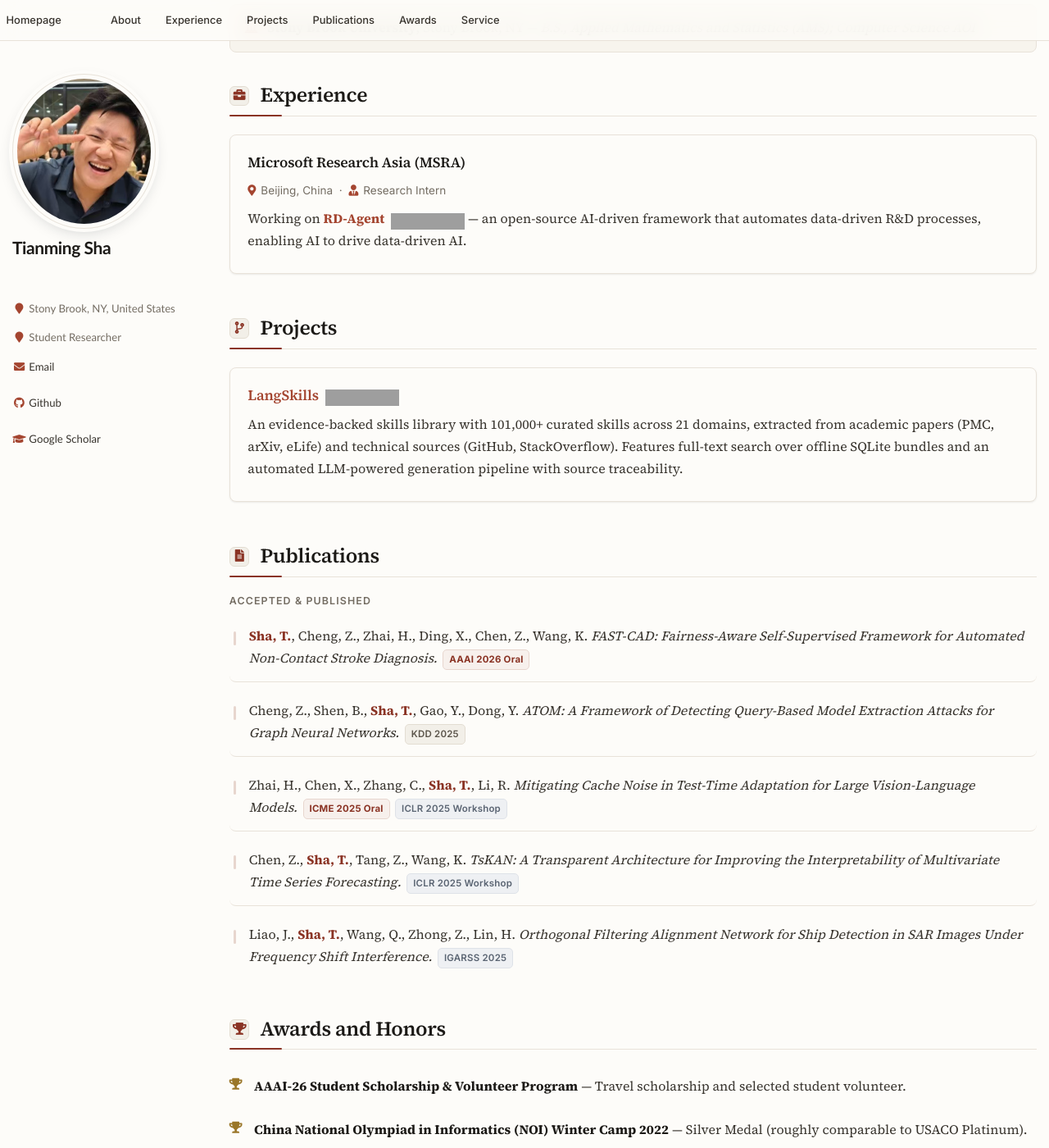
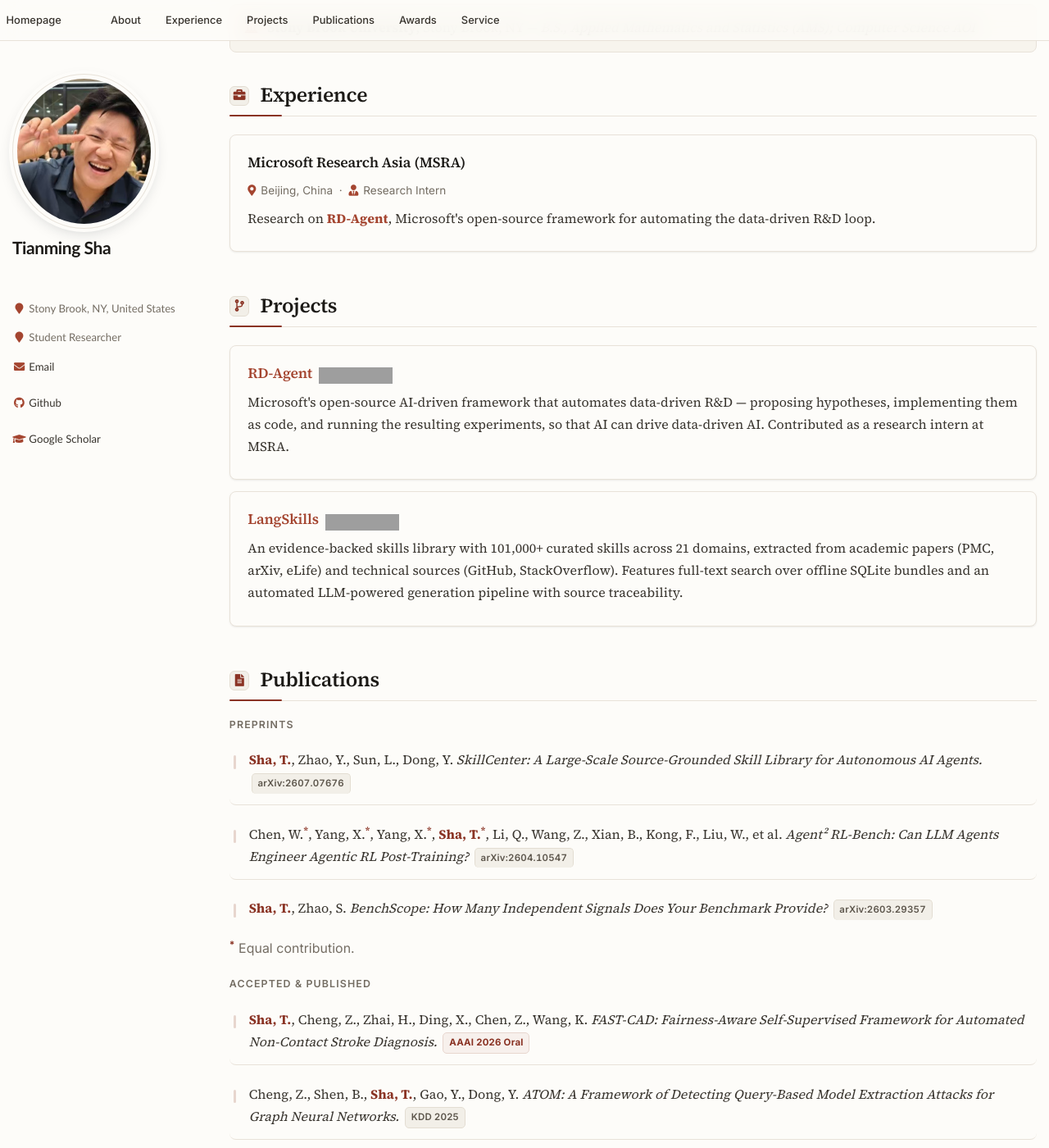
Before and after one commit to shatianming5/shatianming5.github.io, a Jekyll site: the page built from _pages/about.md, in a window 1280 px wide and 1400 px high, scrolled down 349 px. Shown: the whole window at 82% size. Built offline with Jekyll 4.4.1, drawn with Linux system fonts in a browser that asks for light colours; grey boxes are pictures that could not be loaded.

Commit message:
Add preprints, RD-Agent project entry, and equal-contribution marks
Publications gains a Preprints group, listed newest first, for three 2026
arXiv papers: SkillCenter (2607.07676), Agent^2 RL-Bench (2604.10547) and
BenchScope (2603.29357). All three identifiers were resolved against
arxiv.org and the returned titles match. Each tag links to the abstract
page, which needs an `.page__content a.venue` selector to out-specify the
generic content-link rule that would otherwise recolour it.

Agent^2 RL-Bench has four co-first authors (Chen, both Yangs, Sha); they
are marked with asterisks and explained by a footnote under the group.

RD-Agent now also appears under Projects with its star badge, since it is
a body of work rather than only a job description. The MSRA experience
card was shortened to a one-line pointer so the same sentence no longer
appears twice within one screen.

Co-authored-by: Copilot <223556219+Copilot@users.noreply.github.com>
Copilot-Session: 217a6f9a-7f9a-4da9-9981-2fd39f5192b3

```diff
--- a/_includes/head/custom.html
+++ b/_includes/head/custom.html
@@ -283,6 +283,26 @@ body {
 .venue.workshop { background:#eef0f3; color:#5a6472; border-color:#dee2e8; }
 .venue.review   { background:#f7f1e4; color:#7d6522; border-color:#e9dec4; }
 
+/* Preprint tags double as the link to arXiv. The a.venue selector is needed
+   to out-specify `.page__content a`, which would otherwise recolour them. */
+.venue.preprint { font-variant-numeric: tabular-nums; }
+.page__content a.venue { color: var(--stone-text); border-bottom: none; }
+.page__content a.venue:hover {
+  color: var(--accent);
+  background: var(--accent-soft);
+  border-color: var(--accent-line);
+  border-bottom: none;
+}
+
+/* Equal-contribution markers. */
+.pub-list sup, .pub-note sup { color: var(--accent); font-weight: 700; }
+.pub-note {
+  font-family: var(--font-ui);
+  font-size: 0.8em;
+  color: var(--muted);
+  margin: 0.6em 0 0;
+}
+
 /* ========== Awards ========== */
 .award-list { list-style: none; padding-left: 0; }
 
--- a/_pages/about.md
+++ b/_pages/about.md
@@ -33,13 +33,20 @@ Mission-driven undergraduate student researcher at Stony Brook University, motiv
   <div class="card-title">Microsoft Research Asia (MSRA)</div>
   <div class="card-subtitle"><i class="fas fa-map-marker-alt"></i> Beijing, China &nbsp;·&nbsp; <i class="fas fa-user-tie"></i> Research Intern</div>
   <p class="card-desc">
-    Working on <a href="https://github.com/microsoft/RD-Agent"><strong>RD-Agent</strong></a> <img src="https://img.shields.io/github/stars/microsoft/RD-Agent?style=social" alt="GitHub stars" class="stars-badge"/> — an open-source AI-driven framework that automates data-driven R&D processes, enabling AI to drive data-driven AI.
+    Research on <a href="https://github.com/microsoft/RD-Agent"><strong>RD-Agent</strong></a>, Microsoft's open-source framework for automating the data-driven R&D loop.
   </p>
 </div>
 
 <span class='anchor' id='projects'></span>
 
 # <span class="section-icon"><i class="fas fa-code-branch"></i></span> Projects
+
+<div class="card">
+  <div class="card-title"><a href="https://github.com/microsoft/RD-Agent">RD-Agent</a> <img src="https://img.shields.io/github/stars/microsoft/RD-Agent?style=social" alt="GitHub stars" class="stars-badge"/></div>
+  <p class="card-desc">
+    Microsoft's open-source AI-driven framework that automates data-driven R&D — proposing hypotheses, implementing them as code, and running the resulting experiments, so that AI can drive data-driven AI. Contributed as a research intern at MSRA.
+  </p>
+</div>
 
 <div class="card">
   <div class="card-title"><a href="https://github.com/LabRAI/LangSkills">LangSkills</a> <img src="https://img.shields.io/github/stars/LabRAI/LangSkills?style=social" alt="GitHub stars" class="stars-badge"/></div>
@@ -51,6 +58,16 @@ Mission-driven undergraduate student researcher at Stony Brook University, motiv
 <span class='anchor' id='publications'></span>
 
 # <span class="section-icon"><i class="fas fa-file-alt"></i></span> Publications
+
+## Preprints
+
+<ul class="pub-list">
+  <li><strong>Sha, T.</strong>, Zhao, Y., Sun, L., Dong, Y. <em>SkillCenter: A Large-Scale Source-Grounded Skill Library for Autonomous AI Agents.</em> <a class="venue preprint" href="https://arxiv.org/abs/2607.07676">arXiv:2607.07676</a></li>
+  <li>Chen, W.<sup>*</sup>, Yang, X.<sup>*</sup>, Yang, X.<sup>*</sup>, <strong>Sha, T.</strong><sup>*</sup>, Li, Q., Wang, Z., Xian, B., Kong, F., Liu, W., et al. <em>Agent² RL-Bench: Can LLM Agents Engineer Agentic RL Post-Training?</em> <a class="venue preprint" href="https://arxiv.org/abs/2604.10547">arXiv:2604.10547</a></li>
+  <li><strong>Sha, T.</strong>, Zhao, S. <em>BenchScope: How Many Independent Signals Does Your Benchmark Provide?</em> <a class="venue preprint" href="https://arxiv.org/abs/2603.29357">arXiv:2603.29357</a></li>
+</ul>
+
+<p class="pub-note"><sup>*</sup> Equal contribution.</p>
 
 ## Accepted & Published
 
```
